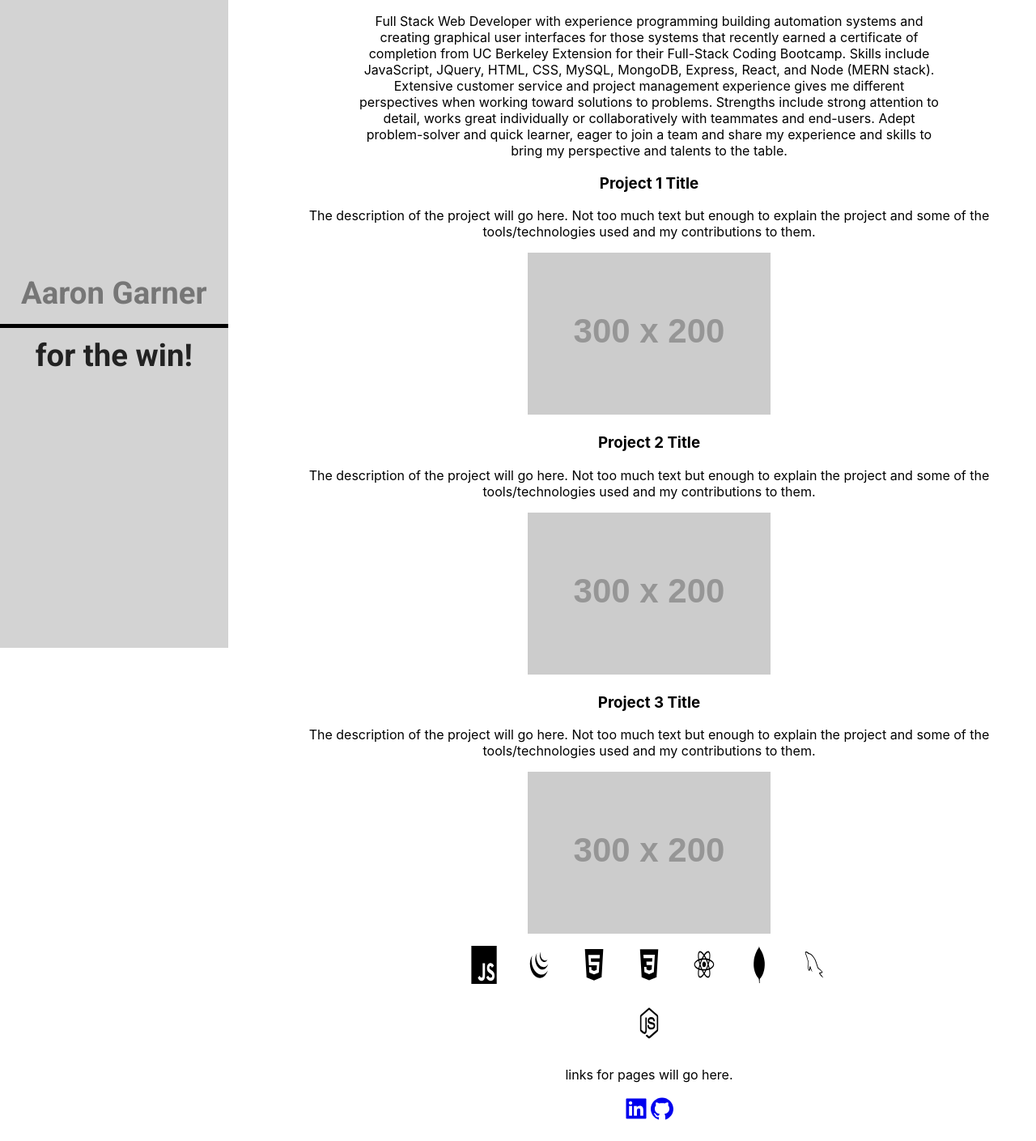
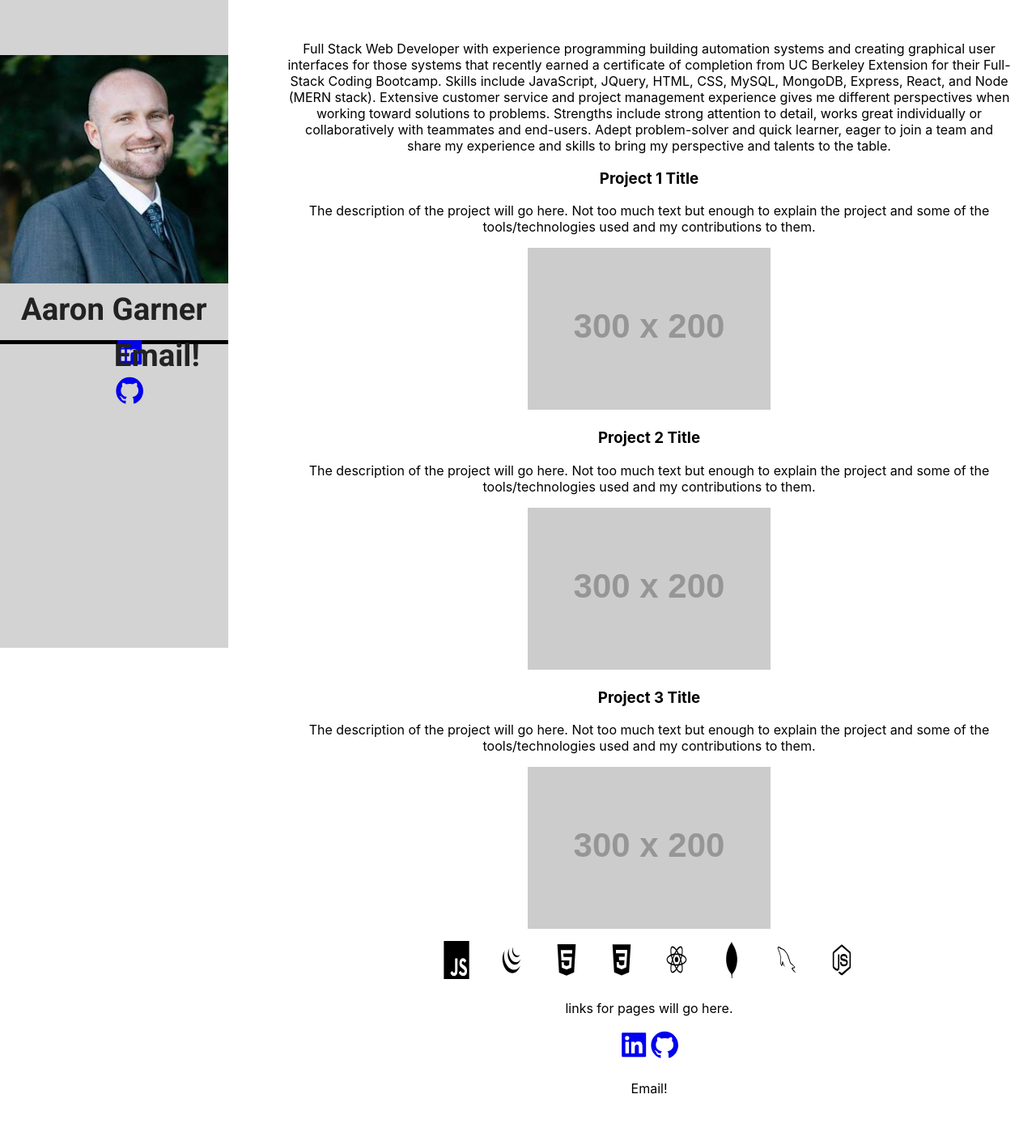
Before and after one commit to aaron-G18/AG-Portfolio, a React (Create React App) app: page / in a window 1280 px wide. Shown: the whole page at 81% size. After the commit the page ends 1354 px from the top, so only its background shows below. Built offline with nearby package versions, Linux system fonts and the light colour scheme.

Commit message:
got logos sized, animations working, and tool tips correct. Also got rid of myName.js.

```diff
--- a/src/App.css
+++ b/src/App.css
@@ -3,7 +3,10 @@
 }
 
 .inline-block {
-  display: inline;
+  display: inline-block;
+  height: 3em;
+  width: 3em;
+  margin: 10px;
 }
 
 .brand-statement-wrapper {
@@ -17,43 +20,17 @@
   padding-right: 30px;
 }
 
-.App-logo {
+.logo {
   pointer-events: none;
-  margin: 10px;
+  height: 100%;
+  width: 100%;
 }
 
 @media (prefers-reduced-motion: no-preference) {
-  .App-logo {
+  .logo {
     animation: 3s linear 1s infinite alternate slidein;
   }
 }
-
-/* .App-header {
-  background-color: #282c34;
-  min-height: 100vh;
-  flex-direction: column;
-  align-items: center;
-  justify-content: center;
-  font-size: calc(10px + 2vmin);
-  color: white;
-} */
-
-/* .App-link {
-  color: #61dafb;
-}
-
-@keyframes App-logo-spin {
-  from {
-    transform: rotate(-30deg);
-  }
-
-  to {
-    transform: rotate(30deg);
-  }
-} */
-
-
-
 
 @keyframes slidein {
   from {
--- a/src/App.js
+++ b/src/App.js
@@ -1,12 +1,12 @@
 import React, { Component } from 'react';
 import './App.css';
 import BrandStatement from "./components/brandStatement/brandStatement";
-import MyName from "./components/myName/myName";
 import { DiJsBadge, DiHtml5, DiReact, DiCss3, DiMongodb, DiJqueryLogo, DiMysql, DiNodejsSmall } from 'react-icons/di';
 import BottomLinks from "./components/bottomLinks/bottomLinks";
 import AnimatedName from "./components/animatedName/animatedName";
-import Project from "./components/projects/projects";
+import Projects from "./components/projects/projects";
 import ReactTooltip from 'react-tooltip';
+import Email from "./components/email/email";
 
 
 class App extends Component {
@@ -32,33 +32,41 @@ class App extends Component {
   render() {
     return(
     <div className="App">
-      <header className="App-header">
         <AnimatedName />
         <div className="content">
           <BrandStatement />
-            <Project />
-            <div data-tip="JavaScript" className="inline-block">
-              <DiJsBadge data-tip="JavaScript" className="inline-block App-logo" size="3em" />
-            </div>
-
-            <div className="inline-block">
-              <DiJqueryLogo className="inline-block App-logo" size="3em" />
-            </div>
-          <DiHtml5 className="inline-block App-logo" size="3em" />
-          <DiCss3 className="inline-block App-logo" size="3em" />
-          <DiReact className="inline-block App-logo" size="3em" />
-          <DiMongodb className="inline-block App-logo" size="3em" />
-          <DiMysql className="inline-block App-logo" size="3em" />
-          <div data-tip="NodeJS">
-          <DiNodejsSmall className="inline-block App-logo" size="3em" />
+          <Projects />
+          <div data-tip="JavaScript" className="inline-block">
+            <DiJsBadge data-tip="JavaScript" className="logo" />
+          </div>
+          <div data-tip="JQuery" className="inline-block">
+            <DiJqueryLogo className="logo" />
+          </div>
+          <div data-tip="HTML5" className="inline-block">
+            <DiHtml5 className="logo" />
+          </div>
+          <div data-tip="CSS3" className="inline-block">
+            <DiCss3 className="logo" />
+          </div>
+          <div data-tip="ReactJS" className="inline-block">
+            <DiReact className="logo" />
+          </div>
+          <div data-tip="MongoDB" className="inline-block">
+            <DiMongodb className="logo" />
+          </div>
+          <div data-tip="MySQL" className="inline-block">
+            <DiMysql className="logo" />
+          </div>
+          <div data-tip="NodeJS" className="inline-block">
+            <DiNodejsSmall className="logo" />
           </div>
           <p>
             links for pages will go here.
           </p>
           <BottomLinks />
+          <Email />
         </div>
         <ReactTooltip place="top" type="dark" effect="float"/>
-      </header>
     </div>
     );
   };
--- a/src/components/animatedName/animatedName.js
+++ b/src/components/animatedName/animatedName.js
@@ -1,5 +1,7 @@
 import React from "react";
 import "./style.css";
+import BottomLinks from "../bottomLinks/bottomLinks";
+import Email from "../email/email";
 
 export default function frontPage(props) {
   // functions
@@ -9,12 +11,15 @@ export default function frontPage(props) {
     <div class="animated-title">
         <div class="text-top">
             <div>
+                <img className="aaron-suit" src="./images/Aaron_Suit_Cropped.jpg" alt="aaron in suit" />
                 <span>Aaron Garner</span>
             </div>
         </div>
         <div class="text-bottom">
             <div>
-                for the win!
+                {/* for the win! */}
+                <BottomLinks />
+                <Email />
             </div>
         </div>
     </div>
--- a/src/components/animatedName/style.css
+++ b/src/components/animatedName/style.css
@@ -1,13 +1,26 @@
 @import url('https://fonts.googleapis.com/css?family=Roboto:700');
+
 @keyframes showTopText {
-  0% { transform: translate3d(0, 100%, 0); }
+  0% {
+    transform: translate3d(0, 100%, 0);
+  }
+
   /* 40%, 60% { transform: translate3d(0, 50%, 0); } */
-  100% { transform: translate3d(0, 0, 0); }
+  100% {
+    transform: translate3d(0, 0, 0);
+  }
 }
+
 @keyframes showBottomText {
-  0% { transform: translate3d(0, -100%, 0); }
-  100% { transform: translate3d(0, 0, 0); }
+  0% {
+    transform: translate3d(0, -100%, 0);
+  }
+
+  100% {
+    transform: translate3d(0, 0, 0);
+  }
 }
+
 .animated-title {
   float: left;
   color: #222;
@@ -23,40 +36,48 @@
   justify-content: center;
   background-color: lightgray;
 }
-.animated-title > div {
+
+.animated-title>div {
   height: 50%;
   overflow: hidden;
   position: absolute;
   width: 100%;
 
 }
-.animated-title > div div {
+
+.animated-title>div div {
   /* font-size: 5vmin; */
   font-size: 3vw;
   padding: 2vmin 0;
   position: absolute;
 }
-.animated-title > div div span {
+
+.animated-title>div div span {
   display: block;
 }
-.animated-title > div.text-top {
+
+.animated-title>div.text-top {
   border-bottom: 5px solid #000;
   top: 0;
 }
-.animated-title > div.text-top div {
+
+.animated-title>div.text-top div {
   animation: showTopText 1s;
   animation-delay: 0.5s;
   animation-fill-mode: forwards;
   bottom: 0;
   transform: translate(0, 100%);
 }
-.animated-title > div.text-top div span:first-child {
+
+.animated-title>div.text-top div span:first-child {
   color: #767676;
 }
-.animated-title > div.text-bottom {
+
+.animated-title>div.text-bottom {
   bottom: 0;
 }
-.animated-title > div.text-bottom div {
+
+.animated-title>div.text-bottom div {
   animation: showBottomText 0.5s;
   animation-delay: 1.75s;
   animation-fill-mode: forwards;
@@ -68,10 +89,16 @@
   display: flex;
   align-items: center;
   justify-content: center;
+  margin-top: 20px;
 }
 
 .text-bottom {
-    display: flex;
-    align-items: center;
-    justify-content: center;
-  }
+  display: flex;
+  align-items: center;
+  justify-content: center;
+}
+
+.aaron-suit {
+  width: 100%;
+  height: 100%;
+}
--- a/src/components/bottomLinks/bottomLinks.js
+++ b/src/components/bottomLinks/bottomLinks.js
@@ -9,10 +9,10 @@ export default function bottomLinks(props) {
   return (
     <div className="bottom-links">
         <a className="link" href="https://www.linkedin.com/in/aaron-garner-53066346/" target="_blank" rel="noopener noreferrer">
-            <AiFillLinkedin size="2em" />
+          <AiFillLinkedin className="linkedin" size="3vw" />
         </a>
         <a className="link" href="https://github.com/aaron-G18" target="_blank" rel="noopener noreferrer">
-            <AiFillGithub size="2em" color="light-blue" />
+          <AiFillGithub className="github" size="3vw" color="light-blue" />
         </a>
     </div>
   );
--- a/src/components/bottomLinks/style.css
+++ b/src/components/bottomLinks/style.css
@@ -1,3 +1,10 @@
 .bottom-links {
     margin-bottom: 20px;
+    /* display: inline-block; */
+    width: 100%;
 }
+
+.link {
+    display: inline-block;
+
+}
--- a/src/components/brandStatement/brandStatement.js
+++ b/src/components/brandStatement/brandStatement.js
@@ -1,9 +1,9 @@
 import React from "react";
-
+import "./style.css";
 export default function brandStatement(props) {
 
   return (
-    <div className="brand-statement-wrapper">
+    <div className="brand-statement">
       <p>Full Stack Web Developer with experience programming building automation systems and creating graphical user interfaces for those systems that recently earned a certificate of completion from UC Berkeley Extension for their Full-Stack Coding Bootcamp. Skills include JavaScript, JQuery, HTML, CSS, MySQL, MongoDB, Express, React, and Node (MERN stack). Extensive customer service and project management experience gives me different perspectives when working toward solutions to problems. Strengths include strong attention to detail, works great individually or collaboratively with teammates and end-users. Adept problem-solver and quick learner, eager to join a team and share my experience and skills to bring my perspective and talents to the table.
       </p>
     </div>
--- a/src/components/myName/myName.js
+++ /dev/null
@@ -1,17 +0,0 @@
-import React from "react";
-import { Wave } from 'react-animated-text';
-import "./style.css";
-
-export default function myName(props) {
-  // functions
-
-  return (
-    <Wave
-    text="Aaron Garner"
-    effect="verticalFadeIn"
-    effectChange={.5}
-    effectDuration={.3}
-    iterations={1}
-    />
-  );
-}
--- a/src/components/projects/projects.js
+++ b/src/components/projects/projects.js
@@ -11,17 +11,17 @@ export default function bottomLinks(props) {
         <div className="project1">
           <h3>Project 1 Title</h3>
           <p>The description of the project will go here. Not too much text but enough to explain the project and some of the tools/technologies used and my contributions to them.</p>
-          <img className="proj1-img" src="https://dummyimage.com/300x200/000000/0011ff&text=Place+Holder"></img>
+          <img className="proj1-img" src="https://dummyimage.com/300x200/000000/0011ff&text=Place+Holder" alt="screen shot of <project name>"></img>
         </div>
         <div className="project2">
           <h3>Project 2 Title</h3>
           <p>The description of the project will go here. Not too much text but enough to explain the project and some of the tools/technologies used and my contributions to them.</p>
-          <img className="proj2-img" src="https://dummyimage.com/300x200/000000/0011ff&text=Place+Holder"></img>
+          <img className="proj2-img" src="https://dummyimage.com/300x200/000000/0011ff&text=Place+Holder" alt="screen shot of <project name>"></img>
         </div>
         <div className="project3">
           <h3>Project 3 Title</h3>
           <p>The description of the project will go here. Not too much text but enough to explain the project and some of the tools/technologies used and my contributions to them.</p>
-          <img className="proj3-img" src="https://dummyimage.com/300x200/000000/0011ff&text=Place+Holder"></img>
+          <img className="proj3-img" src="https://dummyimage.com/300x200/000000/0011ff&text=Place+Holder" alt="screen shot of <project name>"></img>
         </div>
     </div>
   );
```
Also changed, not shown: public/images/Aaron Suit_Cropped.jpg (deleted), src/components/myName/style.css (deleted).
